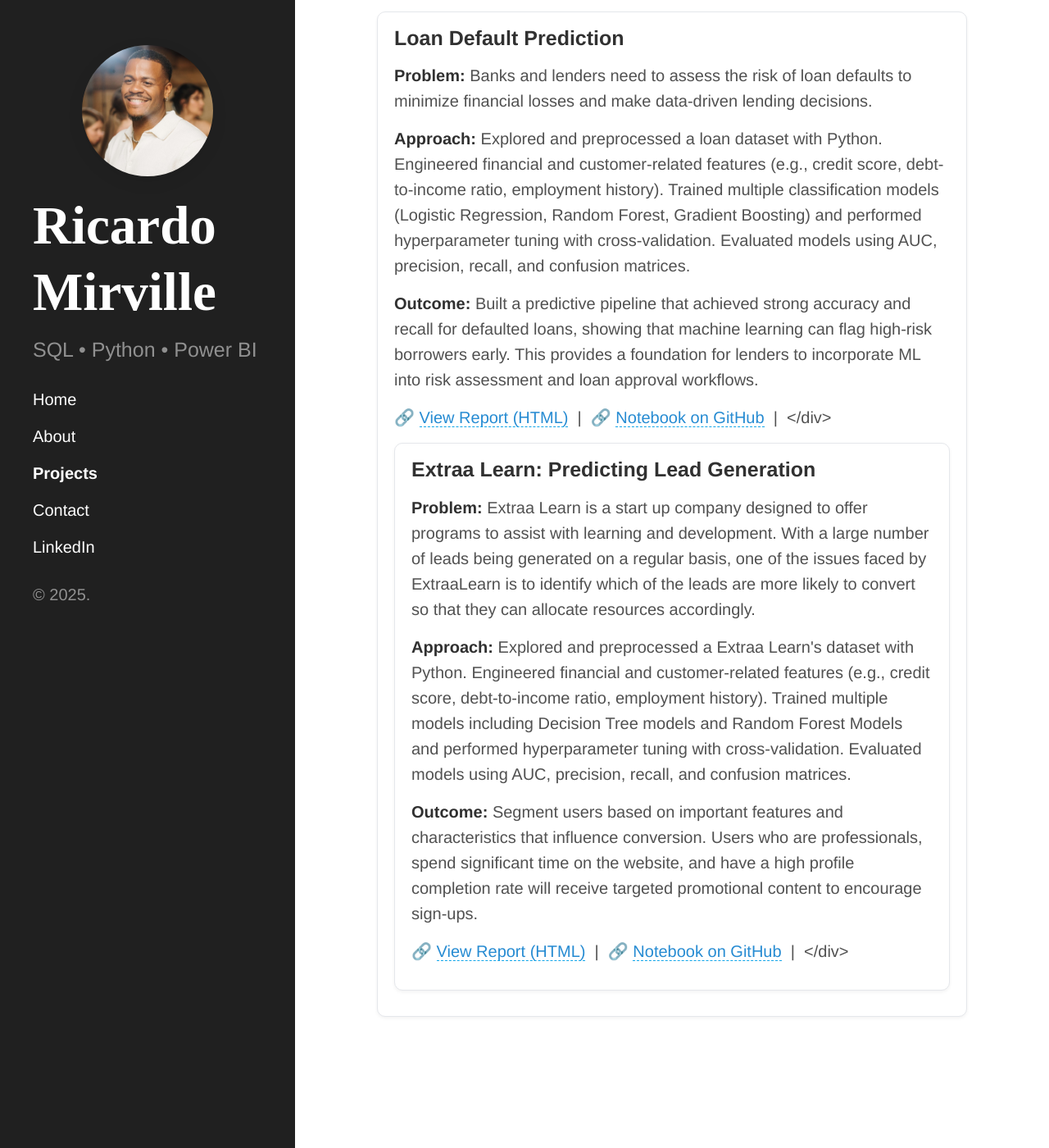
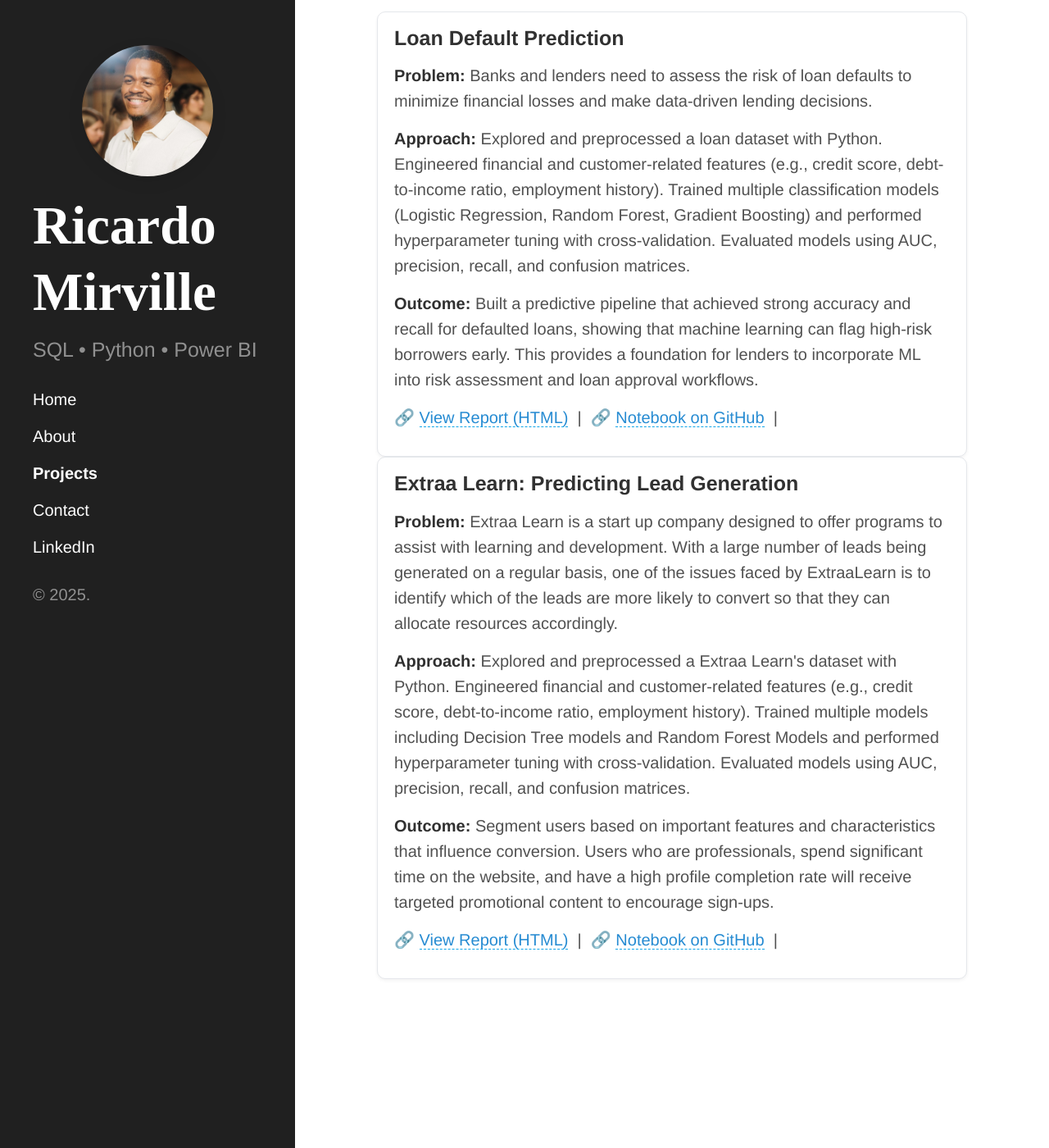
Before and after one commit to RicardoBMirville/Portfolio, a Jekyll site: the page built from projects.md, in a window 1280 px wide and 1400 px high, scrolled down 206 px. Shown: the whole window at 82% size. Built offline with Jekyll 4.4.1, drawn with Linux system fonts in a browser that asks for light colours.

Commit message:
Update projects.md

```diff
--- a/projects.md
+++ b/projects.md
@@ -13,30 +13,32 @@ Below are representative projects. Each includes the **goal**, **approach**, and
 
 <div class="projects">
 
+  <!-- Project 1 -->
   <div class="card">
     <h3>Loan Default Prediction</h3>
     <p><strong>Problem:</strong> Banks and lenders need to assess the risk of loan defaults to minimize financial losses and make data-driven lending decisions.</p>
     <p><strong>Approach:</strong> Explored and preprocessed a loan dataset with Python. Engineered financial and customer-related features (e.g., credit score, debt-to-income ratio, employment history). Trained multiple classification models (Logistic Regression, Random Forest, Gradient Boosting) and performed hyperparameter tuning with cross-validation. Evaluated models using AUC, precision, recall, and confusion matrices.</p>
     <p><strong>Outcome:</strong> Built a predictive pipeline that achieved strong accuracy and recall for defaulted loans, showing that machine learning can flag high-risk borrowers early. This provides a foundation for lenders to incorporate ML into risk assessment and loan approval workflows.</p>
-    <p>
-   <p class="links">
+    <p class="links">
       🔗 <a href="https://ricardobmirville.github.io/Portfolio/assets/notebooks/loan_default_prediction.html" target="_blank">View Report (HTML)</a>
       &nbsp;|&nbsp;
       🔗 <a href="https://github.com/RicardoBMirville/Portfolio/blob/main/assets/notebooks/loan_default_prediction.ipynb" target="_blank">Notebook on GitHub</a>
       &nbsp;|&nbsp;
+    </p>
   </div>
 
-
-
+  <!-- Project 2 -->
   <div class="card">
     <h3>Extraa Learn: Predicting Lead Generation</h3>
     <p><strong>Problem:</strong> Extraa Learn is a start up company designed to offer programs to assist with learning and development. With a large number of leads being generated on a regular basis, one of the issues faced by ExtraaLearn is to identify which of the leads are more likely to convert so that they can allocate resources accordingly.</p>
     <p><strong>Approach:</strong> Explored and preprocessed a Extraa Learn's dataset with Python. Engineered financial and customer-related features (e.g., credit score, debt-to-income ratio, employment history). Trained multiple models including Decision Tree models and Random Forest Models and performed hyperparameter tuning with cross-validation. Evaluated models using AUC, precision, recall, and confusion matrices.</p>
     <p><strong>Outcome:</strong> Segment users based on important features and characteristics that influence conversion. Users who are professionals, spend significant time on the website, and have a high profile completion rate will receive targeted promotional content to encourage sign-ups.</p>
-    <p>
-   <p class="links">
+    <p class="links">
       🔗 <a href="https://ricardobmirville.github.io/Portfolio/assets/notebooks/potential_customers_prediction.html" target="_blank">View Report (HTML)</a>
       &nbsp;|&nbsp;
       🔗 <a href="https://github.com/RicardoBMirville/Portfolio/blob/main/assets/notebooks/potential_customers_prediction.ipynb" target="_blank">Notebook on GitHub</a>
       &nbsp;|&nbsp;
+    </p>
   </div>
+
+</div>
```
